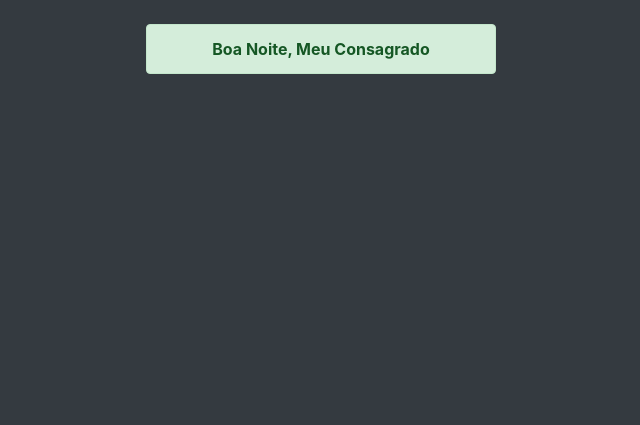
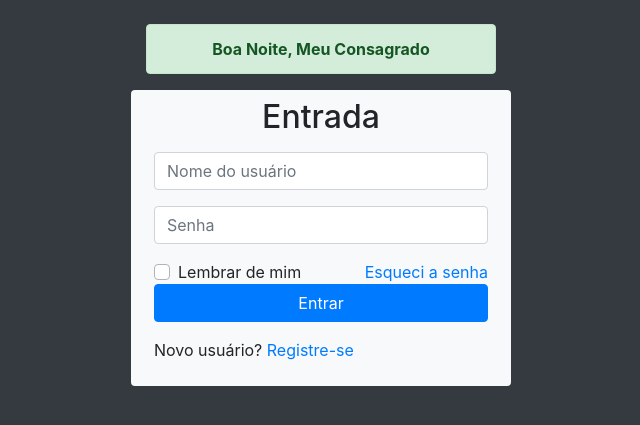
Before and after one commit to Bononomi/sistemaDeLogin, a PHP site: page / in a window 1280 px wide. Shown: the top 425 px of the page, without its empty margins (319-959 px from the left). Run offline with PHP 8.4, Linux system fonts and the light colour scheme.

Commit message:
Formulário de Login - close #2

```diff
--- a/index.php
+++ b/index.php
@@ -12,6 +12,7 @@
   </head>
   <body class="bg-dark">
       <main class="container mt-4">
+          <!-- Alerta -->
           <section class="row">
               <div class="col-lg-4 offset-lg-4"
                    id="alert">
@@ -26,6 +27,58 @@
 
           </section>
 
+          <!-- Formulário de Login-->
+          <section class="row">
+              <div class="col-lg-4 offset-lg-4 bg-light rounded" id="caixaLogin">
+                  <h2 class="text-center mt-2">
+                      Entrada
+                  </h2>
+                  <form action="#" method="post" role="form" class="p-2"
+                        id="formLogin">
+                      <div class="form-group">
+                          <input type="text" name="nomeUsuario"
+                                 class="form-control" placeholder="Nome do usuário"
+                                 required minlength="5">
+                      </div>
+
+                       <div class="form-group">
+                           <input type="password" name="senhaUsuario"
+                                 class="form-control" placeholder="Senha"
+                                 required minlength="6">
+                      </div>
+
+                      <div class="custom-control custom-checkbox">
+                          <input type="checkbox" name="lembrar" id="checkLembrar"
+                                 class="custom-control-input">
+                          <label for="checkLembrar" class="custom-control-label">
+                              Lembrar de mim
+                          </label>
+
+                           <a href="#" id="btnEsqueci" class="float-right">
+                            Esqueci a senha
+                           </a>
+                      </div>
+
+                      <div class="form-group">
+                          <input type="submit" name="bntEntrar" id="btnEntrar"
+                                 value="Entrar" class="btn btn-primary btn-block">
+                      </div>
+
+                      <div>
+                          <p>
+                              Novo usuário?
+                              <a href="#" id="btnRegistrar">
+                              Registre-se
+                              </a>
+                          </p>
+                      </div>
+
+                   </form>
+              </div>
+
+
+          </section>
+
       </main>
     <!-- Optional JavaScript -->
     <!-- jQuery first, then Popper.js, then Bootstrap JS -->
```
